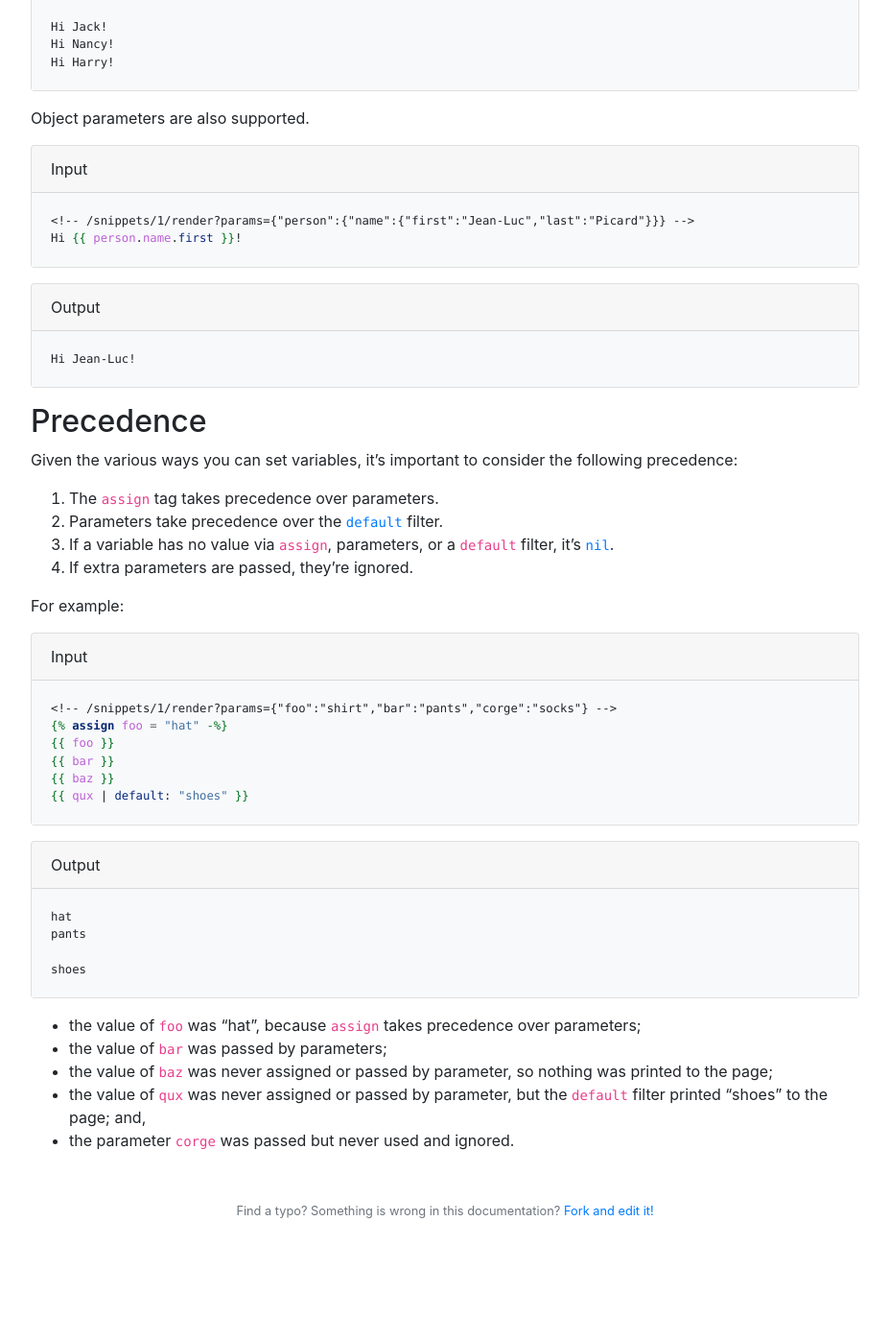
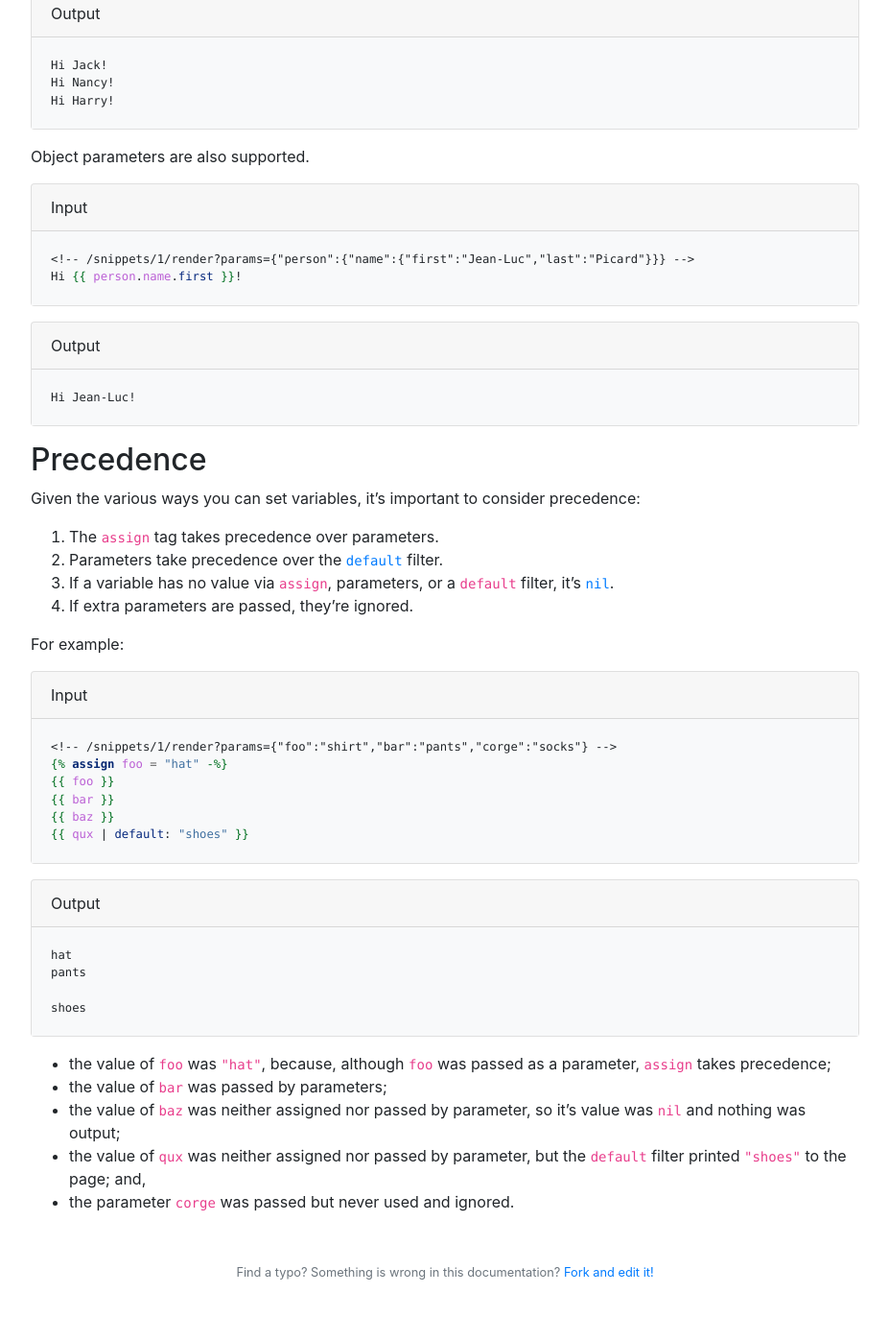
Before and after one commit to jahuty/documentation, a Jekyll site: the page built from liquid/parameters.md, in a window 1280 px wide and 1400 px high, scrolled down 1129 px. Shown: the top 1372 px of the window at 96% size, without its empty margins (336-1263 px from the left). Built offline with Jekyll 4.4.1, drawn with Linux system fonts in a browser that asks for light colours; nearby versions of some CDN libraries; before the commit the page ends 2465 px from its top, so only the background shows below that; some of the changed text lies outside the part shown.

Commit message:
Update copy

```diff
--- a/liquid/parameters.md
+++ b/liquid/parameters.md
@@ -9,7 +9,9 @@ category    : liquid
 
 {% include heading.html title="Passing a parameter" lead="Assign values to variables at render time." %}
 
-Parameters assign values to [variables](variables) when you [render a snippet](/components/snippets#rendering-a-snippet). This allows you to re-use the same snippet with different values.
+The `assign` and `capture` tags are helpful, but they're static. Their values don't change.
+
+Parameters, on the other hand, assign values to [variables]({% link liquid/variables.md %}) when you [render a snippet](/components/snippets#rendering-a-snippet). This allows you to re-use the same snippet with different values.
 
 {% include example.html example=examples.introduction1 %}
 
@@ -27,7 +29,7 @@ Object parameters are also supported.
 
 ## Precedence
 
-Given the various ways you can set variables, it's important to consider the following precedence:
+Given the various ways you can set variables, it's important to consider precedence:
 
 1. The `assign` tag takes precedence over parameters.
 1. Parameters take precedence over the [`default`](filters) filter.
@@ -38,8 +40,8 @@ For example:
 
 {% include example.html example=examples.precedence %}
 
-* the value of `foo` was "hat", because `assign` takes precedence over parameters;
+* the value of `foo` was `"hat"`, because, although `foo` was passed as a parameter, `assign` takes precedence;
 * the value of `bar` was passed by parameters;
-* the value of `baz` was never assigned or passed by parameter, so nothing was printed to the page;
-* the value of `qux` was never assigned or passed by parameter, but the `default` filter printed "shoes" to the page; and,
+* the value of `baz` was neither assigned nor passed by parameter, so it's value was `nil` and nothing was output;
+* the value of `qux` was neither assigned nor passed by parameter, but the `default` filter printed `"shoes"` to the page; and,
 * the parameter `corge` was passed but never used and ignored.
```
Also changed, not shown: index.md (+2 -2 lines), liquid/variables.md (+1 -1 lines).
